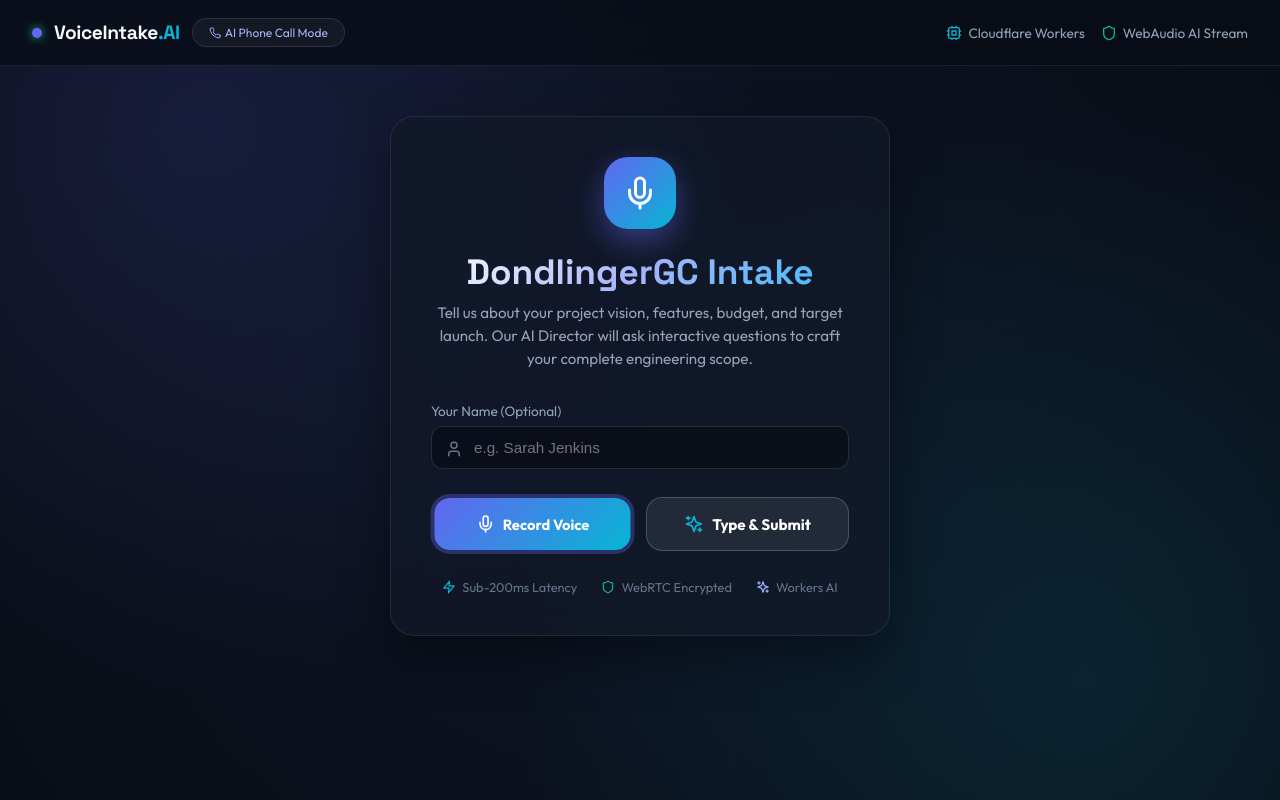
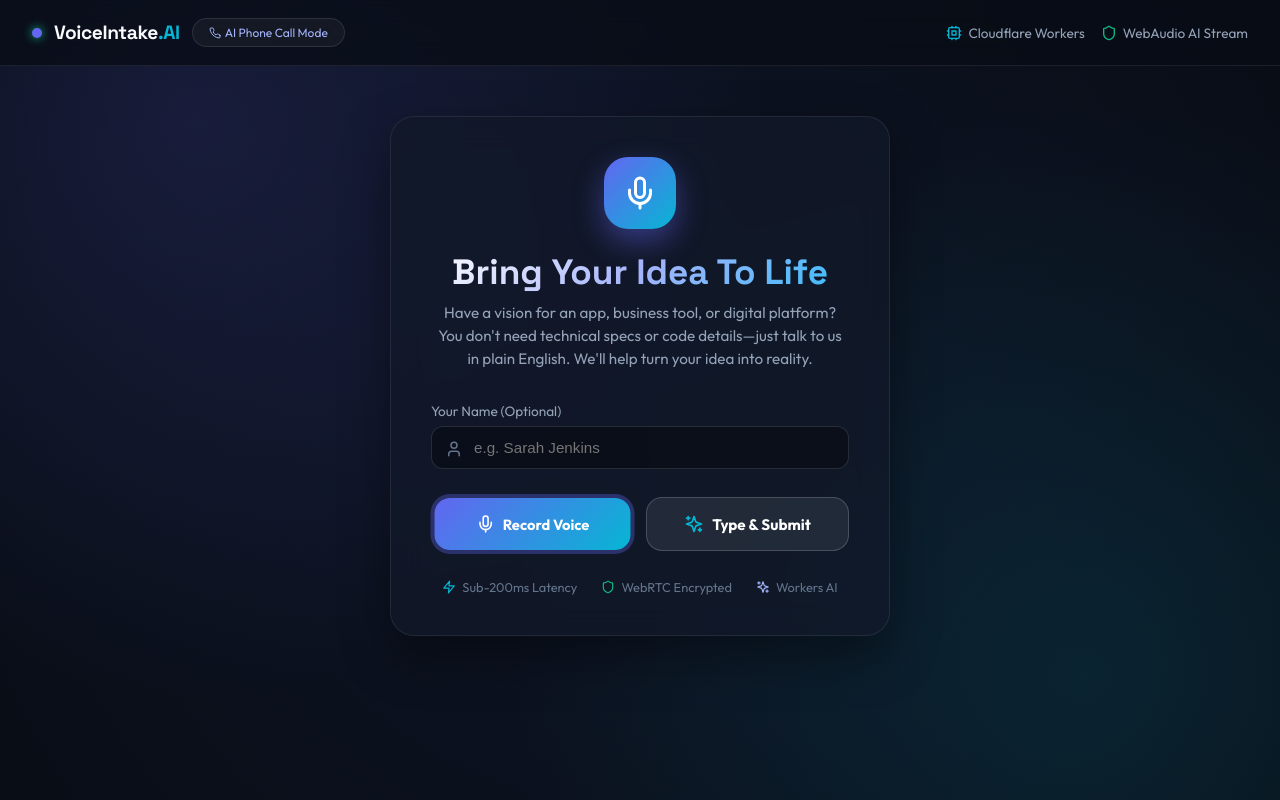
Before and after one commit to yavru421/voice-intake-app, a React (Vite) app: page / in a window 1280 px wide. Built offline with nearby package versions, Linux system fonts and the light colour scheme.

Commit message:
refactor: eliminate technical jargon, focus copy and AI assistant on welcoming non-technical idea holders

```diff
--- a/src/App.tsx
+++ b/src/App.tsx
@@ -66,7 +66,7 @@ export function App() {
 
       // Initial AI Opening Phone Greeting
       const clientNameGreeting = client.name && client.name !== 'Valued Client' ? ` ${client.name}` : '';
-      const greetingText = `Welcome${clientNameGreeting}! This is the DondlingerGC AI Engineering Director on the line. Tell me about what you're looking to build—what's the core idea or problem you want us to solve?`;
+      const greetingText = `Welcome${clientNameGreeting}! This is DondlingerGC. We love helping people turn great ideas into real software. Tell me what you're dreaming up—what does your ideal app or tool do for you or your business?`;
 
       const greetingMsg: TranscriptMessage = {
         id: `ai-opening-${Date.now()}`,
--- a/src/components/MicPermissionCard.tsx
+++ b/src/components/MicPermissionCard.tsx
@@ -45,10 +45,10 @@ export const MicPermissionCard: React.FC<MicPermissionCardProps> = ({ onStartSes
             <Mic size={36} color="#ffffff" />
           </div>
           <h1 className="gradient-heading" style={{ fontSize: '2.2rem', marginBottom: '8px', fontWeight: 700 }}>
-            DondlingerGC Intake
+            Bring Your Idea To Life
           </h1>
           <p style={{ color: 'var(--text-muted)', fontSize: '0.95rem', lineHeight: '1.5' }}>
-            Tell us about your project vision, features, budget, and target launch. Our AI Director will ask interactive questions to craft your complete engineering scope.
+            Have a vision for an app, business tool, or digital platform? You don't need technical specs or code details—just talk to us in plain English. We'll help turn your idea into reality.
           </p>
         </div>
 
--- a/worker/index.ts
+++ b/worker/index.ts
@@ -38,7 +38,7 @@ export default {
               messages: [
                 {
                   role: 'system',
-                  content: `You are an AI Intake Assistant for DondlingerGC, John Dondlinger's custom software & AI engineering agency. You are NOT John Dondlinger—John Dondlinger is the human founder and lead software architect. Your name is Gideon (or Mercy depending on persona). Your goal is to welcome the prospective client on behalf of John Dondlinger and DondlingerGC, ask engaging questions about what project or software they want to build, and gather their core features, target budget, and timeline. Keep responses concise (1-2 sentences), warm, and conversational.`
+                  content: `You are a friendly Product Consultant for DondlingerGC, John Dondlinger's software agency. You are talking to someone who has an idea for an app or tool, but they are NOT technical and don't know code details. NEVER use technical jargon like "APIs", "architecture", "frameworks", or "databases". Instead, talk like a helpful partner in plain English. Ask 1 simple, exciting question at a time to help them describe who will use it, what problem it solves for them, and how they imagine it working. Keep responses warm and concise (1-2 sentences).`
                 },
                 { role: 'user', content: userPrompt }
               ]
```
